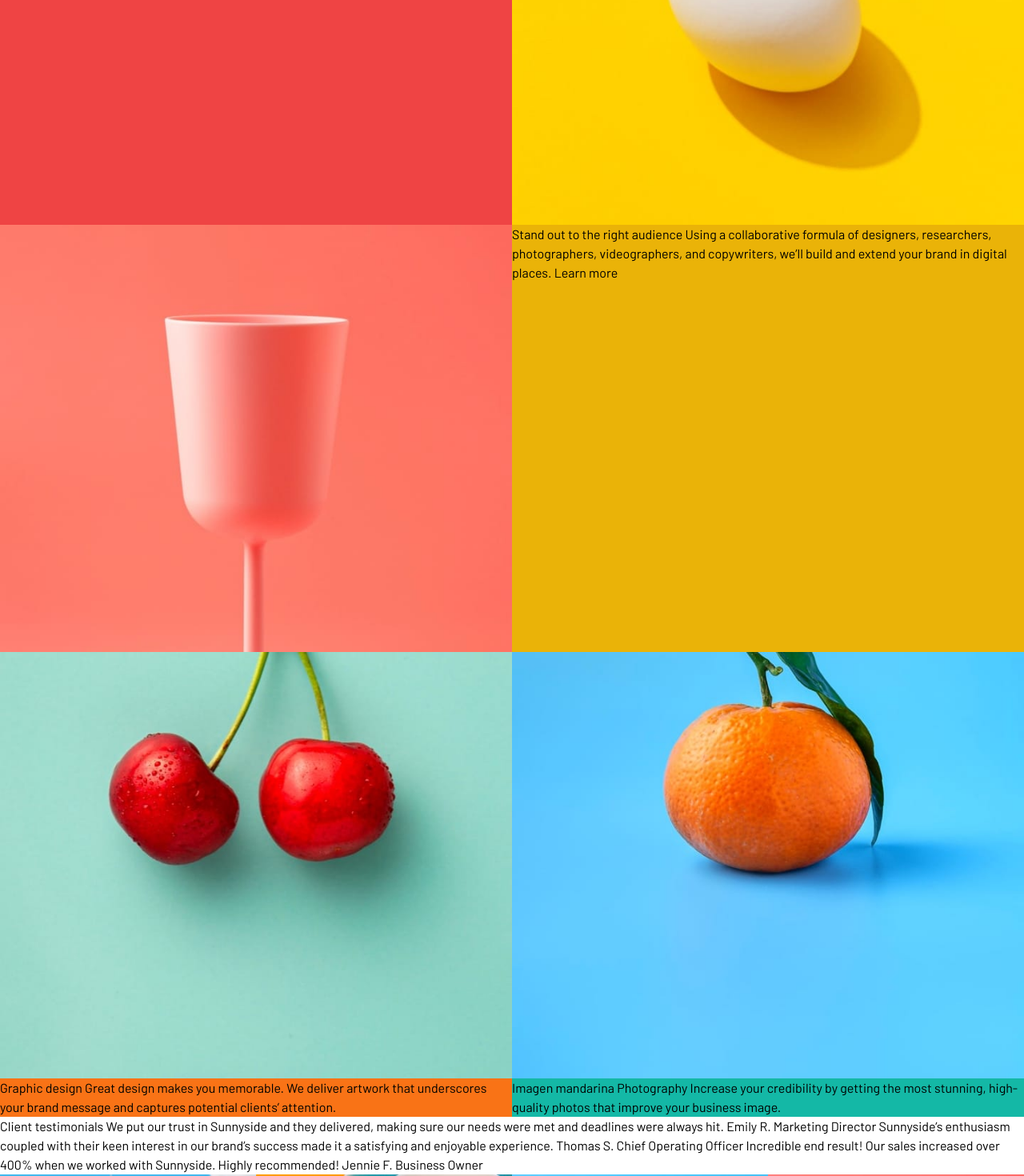
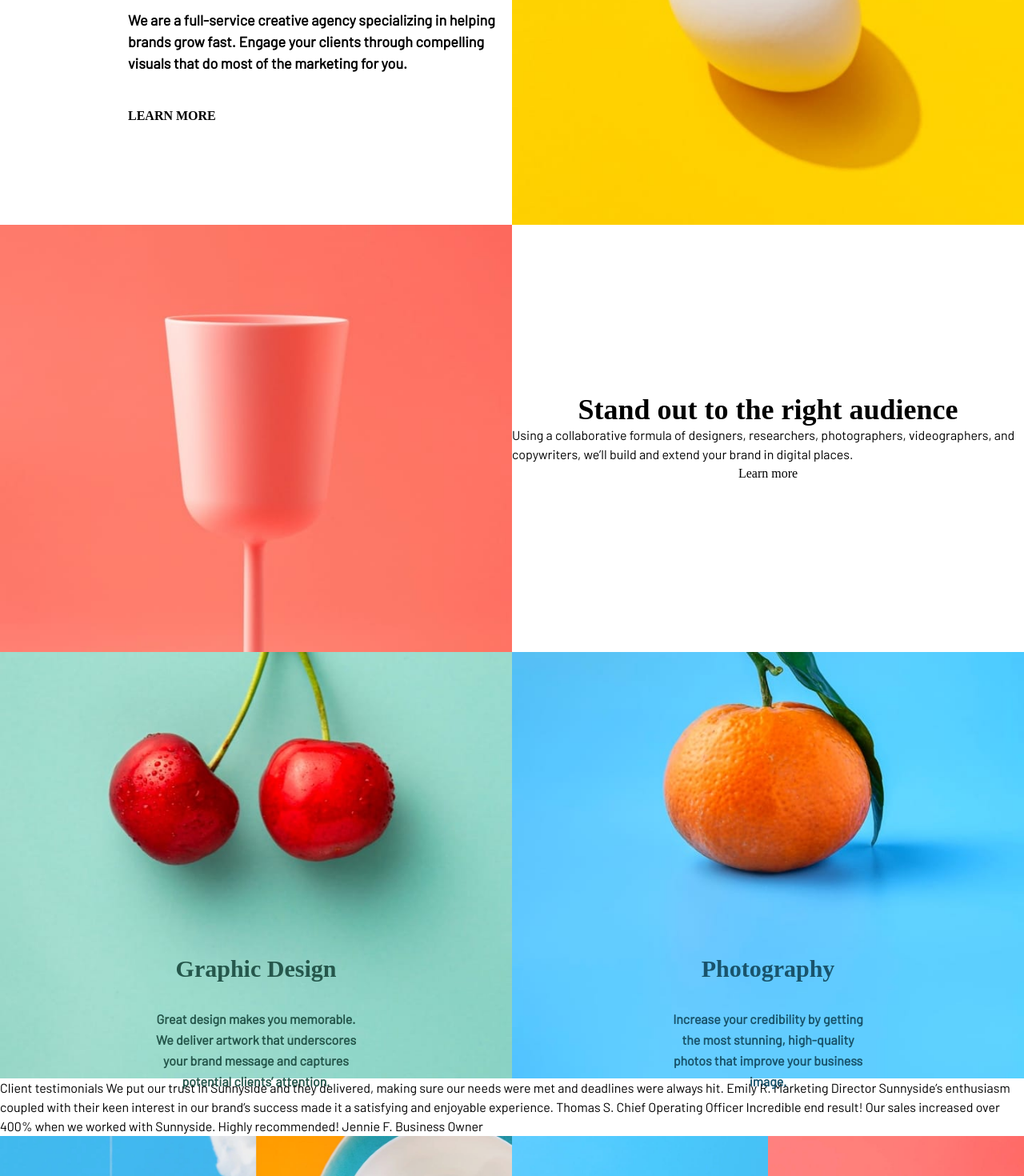
Before and after one commit to jessicaArvizu/FEpractice_Sunnyside-agency-landing-page, a React (Vite) app: page / in a window 1280 px wide. Shown: the part 1180-2650 px from the top of the page at 80% size. Built offline with nearby package versions, Linux system fonts and the light colour scheme.

Commit message:
Update "Transform your brand" h2

```diff
--- a/src/App.jsx
+++ b/src/App.jsx
@@ -8,6 +8,7 @@ import imgTransform from '../src/images/desktop/image-transform.jpg'
 import imgStandOut from '../src/images/desktop/image-stand-out.jpg'
 import imgGraphicDesign from '../src/images/desktop/image-graphic-design.jpg'
 import imgPhotography from '../src/images/desktop/image-photography.jpg'
+import Testimonials from './components/Testimonials/Testimonials';
 
 function App() {
 
@@ -17,67 +18,81 @@ function App() {
       <Hero />
 
       <div className='grid grid-cols-1 lg:grid-cols-2'>
-        <div className='bg-red-500'>
+        <div className='flex flex-col justify-center space-y-10 pl-40'>
+          <h2 className='text-[40px] font-black leading-[50px] pr-40'>
             Transform your brand
+          </h2>
 
+          <p className='text-[18px] font-semibold'>
             We are a full-service creative agency specializing in helping brands grow fast.
             Engage your clients through compelling visuals that do most of the marketing for you.
+          </p>
 
+          <h3>
+            <a className='hover:underline uppercase font-black'>
               Learn more
+            </a>
+          </h3>
         </div>
-        <div className='bg-blue-500'>
+        <div>
           <img src={imgTransform} alt='Egg on a yellow background.' />
         </div>
       </div>
 
       <div className='grid grid-cols-1	lg:grid-cols-2'>
-        <div className='bg-purple-500'>
+        <div>
           <img src={imgStandOut} alt='Coralish Pink glass cup on a darker coral background.' />
         </div>
-        <div className='bg-yellow-500'>
+        <div className='flex flex-col justify-center items-center'>
 
+        <h2 className='text-4xl font-black'>
             Stand out to the right audience
+          </h2>
 
-          Using a collaborative formula of designers, researchers, photographers, videographers, and copywriters, we’ll build and extend your brand in digital places.
+          <p>
+            Using a collaborative formula of designers, researchers, photographers,
+            videographers, and copywriters, we’ll build and extend your brand in digital places.
+          </p>
 
+          <h3>
+            <a>
               Learn more
+            </a>
+          </h3>
         </div>
       </div>
 
       <div className='grid grid-cols-1 lg:grid-cols-2'>
-        <div className='bg-orange-500'>
+        <div className='relative'>
           <img src={imgGraphicDesign} alt='Cherries on a green background.' />
 
-          Graphic design
-          Great design makes you memorable. We deliver artwork that underscores your brand message and captures potential clients’ attention.
-
+          <div className="absolute top-80 left-0 right-0 bottom-0 flex flex-col justify-center items-center p-36">
+            <h2 className="text-3xl font-bold mb-4 font-black text-ss_dark-des-cyan">
+              Graphic Design
+            </h2>
+            <p className="font-bold px-12 mt-4 text-center leading-relaxed text-ss_dark-des-cyan">
+              Great design makes you memorable. We deliver artwork that
+              underscores your brand message and captures potential clients’
+              attention.
+            </p>
           </div>
-        <div className='bg-teal-500'>
+        </div>
+        <div className='relative'>
           <img src={imgPhotography} alt='Tangerine on a teal background.' />
 
-          Imagen mandarina
-
+          <div className="absolute top-80 left-0 right-0 bottom-0 flex flex-col justify-center items-center p-36">
+            <h2 className="text-3xl font-bold mb-4 font-black text-ss_dark-blue">
               Photography
-          Increase your credibility by getting the most stunning, high-quality photos that improve your business image.
-
+            </h2>
+            <p className="font-bold px-12 mt-4 text-center leading-relaxed text-ss_dark-blue">
+              Increase your credibility by getting the most stunning,
+              high-quality photos that improve your business image.
+            </p>
+          </div>
         </div>
       </div>
 
-      <div>
-        Client testimonials
-
-        We put our trust in Sunnyside and they delivered, making sure our needs were met and deadlines were always hit.
-        Emily R.
-        Marketing Director
-
-        Sunnyside’s enthusiasm coupled with their keen interest in our brand’s success made it a satisfying and enjoyable experience.
-        Thomas S.
-        Chief Operating Officer
-
-        Incredible end result! Our sales increased over 400% when we worked with Sunnyside. Highly recommended!
-        Jennie F.
-        Business Owner
-      </div>
+      <Testimonials />
 
       <Gallery />
 
```
Lines whose indentation alone changed are shown as unchanged.
